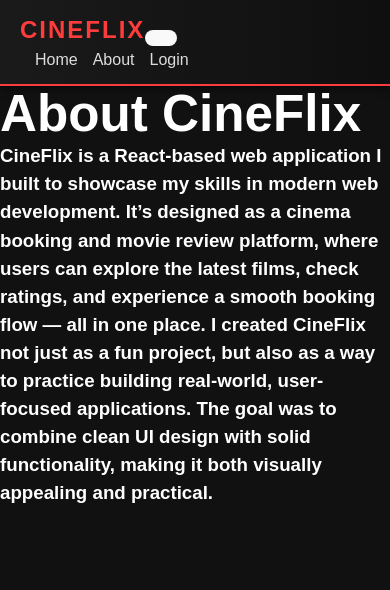
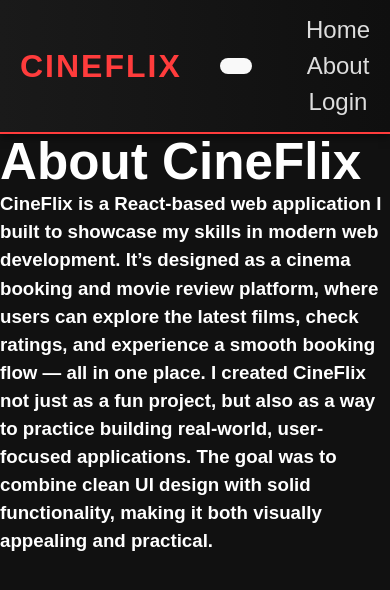
Before and after one commit to imposterbharathkumarburugu15-cpu/CINEFLIX, a React (Vite) app: page /about in a window 390 px wide. Shown: the top 590 px of the page. Built offline with nearby package versions, Linux system fonts and the light colour scheme.

Commit message:
Update App.css

```diff
--- a/src/App.css
+++ b/src/App.css
@@ -7,7 +7,7 @@
 }
 
 .cineflix-navbar .brand-logo {
-  font-size: 1.5rem;
+  font-size: 3.5rem;
   font-weight: bold;
   color: #ff3c3c !important;
   letter-spacing: 2px;
@@ -17,6 +17,7 @@
 .cineflix-navbar .nav-link {
   color: #ddd !important;
   margin-left: 15px;
+  font-size: 1.5rem;
   font-weight: 500;
   transition: color 0.3s ease;
 }
@@ -25,7 +26,23 @@
   color: #ff3c3c !important;
   text-shadow: 0px 0px 6px rgba(255,60,60,0.6);
 }
-container{
+.cineflix-navbar .container {
   display: flex;
-
+  align-items: center;
+  justify-content: space-between;
 }
+.cineflix-navbar .navbar-nav{
+  display: flex;
+  align-items: center;
+  margin-left: auto;
+  margin-right: 30px;
+}
+@media (max-width: 768px) {
+.cineflix-navbar .navbar-nav {
+    flex-direction: column;
+    margin-right:  0;
+  }
+  .cineflix-navbar .brand-logo {
+    font-size: 2rem;
+  }
+}
```
